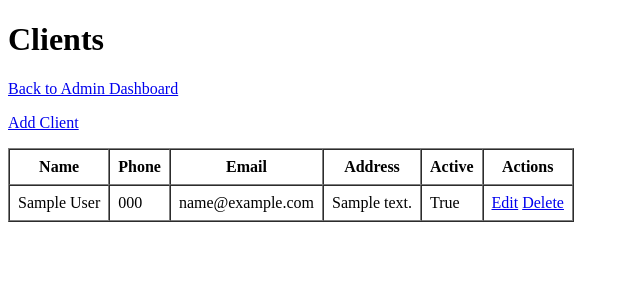
After one commit to HlengiweNcube/hvcs, a Django app: page /accounts/clients/ in a window 1280 px wide. The commit adds this page. Shown: the top 300 px of the page, without its empty margins (0-640 px from the left). Run offline with Django 5.2, Linux system fonts and the light colour scheme; a user stored in the database is signed in; tables that the repository leaves empty hold one stand-in row (values such as "Sample post").

Commit message:
feat: add client and caregiver CRUD for feature 1

```diff
--- a/accounts/models.py
+++ b/accounts/models.py
@@ -19,3 +19,20 @@ class User(AbstractUser):
 
     def __str__(self):
         return f'{self.username} ({self.get_role_display()})'
+
+
+class Client(models.Model):
+    first_name = models.CharField(max_length=100)
+    last_name = models.CharField(max_length=100)
+    phone = models.CharField(max_length=30, blank=True)
+    email = models.EmailField(blank=True)
+    address = models.CharField(max_length=255)
+    is_active = models.BooleanField(default=True)
+    created_at = models.DateTimeField(auto_now_add=True)
+    updated_at = models.DateTimeField(auto_now=True)
+
+    class Meta:
+        ordering = ('last_name', 'first_name')
+
+    def __str__(self):
+        return f'{self.first_name} {self.last_name}'
--- a/accounts/urls.py
+++ b/accounts/urls.py
@@ -9,4 +9,12 @@ urlpatterns = [
     path('admin-dashboard/', views.admin_dashboard, name='admin_dashboard'),
     path('caregiver-dashboard/', views.caregiver_dashboard, name='caregiver_dashboard'),
     path('manager-dashboard/', views.manager_dashboard, name='manager_dashboard'),
+    path('clients/', views.client_list, name='client_list'),
+    path('clients/add/', views.client_create, name='client_create'),
+    path('clients/<int:pk>/edit/', views.client_update, name='client_update'),
+    path('clients/<int:pk>/delete/', views.client_delete, name='client_delete'),
+    path('caregivers/', views.caregiver_list, name='caregiver_list'),
+    path('caregivers/add/', views.caregiver_create, name='caregiver_create'),
+    path('caregivers/<int:pk>/edit/', views.caregiver_update, name='caregiver_update'),
+    path('caregivers/<int:pk>/delete/', views.caregiver_delete, name='caregiver_delete'),
 ]
--- a/accounts/views.py
+++ b/accounts/views.py
@@ -1,8 +1,35 @@
+from django import forms
+from django.contrib.auth.forms import UserCreationForm
 from django.contrib.auth.decorators import login_required
-from django.shortcuts import redirect, render
+from django.shortcuts import get_object_or_404, redirect, render
 
 from .decorators import role_required
-from .models import User
+from .models import Client, User
+
+
+class ClientForm(forms.ModelForm):
+    class Meta:
+        model = Client
+        fields = ('first_name', 'last_name', 'phone', 'email', 'address', 'is_active')
+
+
+class CaregiverCreateForm(UserCreationForm):
+    class Meta(UserCreationForm.Meta):
+        model = User
+        fields = ('username', 'first_name', 'last_name', 'email')
+
+    def save(self, commit=True):
+        user = super().save(commit=False)
+        user.role = User.Role.CAREGIVER
+        if commit:
+            user.save()
+        return user
+
+
+class CaregiverUpdateForm(forms.ModelForm):
+    class Meta:
+        model = User
+        fields = ('username', 'first_name', 'last_name', 'email', 'is_active')
 
 
 @login_required
@@ -29,3 +56,85 @@ def caregiver_dashboard(request):
 @role_required(User.Role.MANAGER)
 def manager_dashboard(request):
     return render(request, 'accounts/manager_dashboard.html')
+
+
+@role_required(User.Role.ADMIN)
+def client_list(request):
+    clients = Client.objects.all()
+    return render(request, 'accounts/client_list.html', {'clients': clients})
+
+
+@role_required(User.Role.ADMIN)
+def client_create(request):
+    if request.method == 'POST':
+        form = ClientForm(request.POST)
+        if form.is_valid():
+            form.save()
+            return redirect('client_list')
+    else:
+        form = ClientForm()
+    return render(request, 'accounts/client_form.html', {'form': form, 'title': 'Add Client'})
+
+
+@role_required(User.Role.ADMIN)
+def client_update(request, pk):
+    client = get_object_or_404(Client, pk=pk)
+    if request.method == 'POST':
+        form = ClientForm(request.POST, instance=client)
+        if form.is_valid():
+            form.save()
+            return redirect('client_list')
+    else:
+        form = ClientForm(instance=client)
+    return render(request, 'accounts/client_form.html', {'form': form, 'title': 'Edit Client'})
+
+
+@role_required(User.Role.ADMIN)
+def client_delete(request, pk):
+    client = get_object_or_404(Client, pk=pk)
+    if request.method == 'POST':
+        client.delete()
+        return redirect('client_list')
+    return render(request, 'accounts/client_confirm_delete.html', {'client': client})
+
+
+@role_required(User.Role.ADMIN)
+def caregiver_list(request):
+    caregivers = User.objects.filter(role=User.Role.CAREGIVER).order_by('username')
+    return render(request, 'accounts/caregiver_list.html', {'caregivers': caregivers})
+
+
+@role_required(User.Role.ADMIN)
+def caregiver_create(request):
+    if request.method == 'POST':
+        form = CaregiverCreateForm(request.POST)
+        if form.is_valid():
+            form.save()
+            return redirect('caregiver_list')
+    else:
+        form = CaregiverCreateForm()
+    return render(request, 'accounts/caregiver_form.html', {'form': form, 'title': 'Add Caregiver'})
+
+
+@role_required(User.Role.ADMIN)
+def caregiver_update(request, pk):
+    caregiver = get_object_or_404(User, pk=pk, role=User.Role.CAREGIVER)
+    if request.method == 'POST':
+        form = CaregiverUpdateForm(request.POST, instance=caregiver)
+        if form.is_valid():
+            updated = form.save(commit=False)
+            updated.role = User.Role.CAREGIVER
+            updated.save()
+            return redirect('caregiver_list')
+    else:
+        form = CaregiverUpdateForm(instance=caregiver)
+    return render(request, 'accounts/caregiver_form.html', {'form': form, 'title': 'Edit Caregiver'})
+
+
+@role_required(User.Role.ADMIN)
+def caregiver_delete(request, pk):
+    caregiver = get_object_or_404(User, pk=pk, role=User.Role.CAREGIVER)
+    if request.method == 'POST':
+        caregiver.delete()
+        return redirect('caregiver_list')
+    return render(request, 'accounts/caregiver_confirm_delete.html', {'caregiver': caregiver})
--- a/templates/accounts/admin_dashboard.html
+++ b/templates/accounts/admin_dashboard.html
@@ -9,6 +9,8 @@
     <h1>Admin Dashboard</h1>
     <p>Welcome, {{ request.user.username }}.</p>
     <p>This is the admin dashboard placeholder for HVCS.</p>
+    <p><a href="/accounts/clients/">Manage Clients (CRUD)</a></p>
+    <p><a href="/accounts/caregivers/">Manage Caregivers (CRUD)</a></p>
     <p><a href="/admin/">Open Django Admin</a></p>
     <p><a href="/accounts/logout/">Logout</a></p>
 </body>
--- /dev/null
+++ b/templates/accounts/client_list.html
@@ -0,0 +1,45 @@
+<!DOCTYPE html>
+<html lang="en">
+<head>
+    <meta charset="UTF-8">
+    <meta name="viewport" content="width=device-width, initial-scale=1.0">
+    <title>Clients</title>
+</head>
+<body>
+    <h1>Clients</h1>
+    <p><a href="/accounts/admin-dashboard/">Back to Admin Dashboard</a></p>
+    <p><a href="/accounts/clients/add/">Add Client</a></p>
+
+    <table border="1" cellpadding="8" cellspacing="0">
+        <thead>
+            <tr>
+                <th>Name</th>
+                <th>Phone</th>
+                <th>Email</th>
+                <th>Address</th>
+                <th>Active</th>
+                <th>Actions</th>
+            </tr>
+        </thead>
+        <tbody>
+            {% for client in clients %}
+                <tr>
+                    <td>{{ client.first_name }} {{ client.last_name }}</td>
+                    <td>{{ client.phone }}</td>
+                    <td>{{ client.email }}</td>
+                    <td>{{ client.address }}</td>
+                    <td>{{ client.is_active }}</td>
+                    <td>
+                        <a href="/accounts/clients/{{ client.id }}/edit/">Edit</a>
+                        <a href="/accounts/clients/{{ client.id }}/delete/">Delete</a>
+                    </td>
+                </tr>
+            {% empty %}
+                <tr>
+                    <td colspan="6">No clients yet.</td>
+                </tr>
+            {% endfor %}
+        </tbody>
+    </table>
+</body>
+</html>
```
Also changed, not shown: accounts/admin.py (+8 -1 lines), templates/accounts/caregiver_confirm_delete.html (added, +18 -0 lines), templates/accounts/caregiver_form.html (added, +18 -0 lines), templates/accounts/caregiver_list.html (added, +43 -0 lines), templates/accounts/client_confirm_delete.html (added, +18 -0 lines), templates/accounts/client_form.html (added, +18 -0 lines), accounts/migrations/0002_client.py (added).
